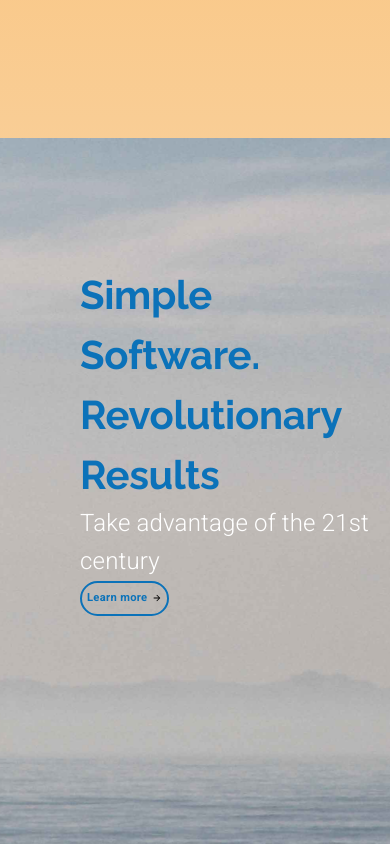
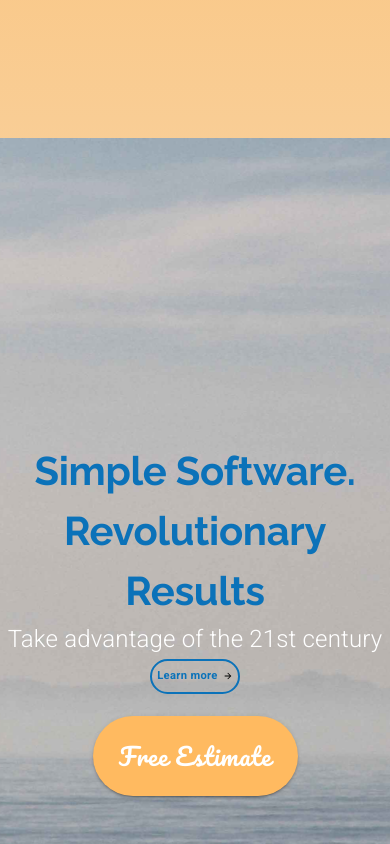
Before and after one commit to Amorem/materialui_arcdev, a React (Create React App) app: page / in a window 390 px wide. Shown: the part 6040-6884 px from the top of the page. Built offline with nearby package versions, Linux system fonts and the light colour scheme.

Commit message:
CTA finished

```diff
--- a/src/Components/UI/CallToAction.js
+++ b/src/Components/UI/CallToAction.js
@@ -4,6 +4,7 @@ import Typography from "@material-ui/core/Typography";
 import { makeStyles, useTheme } from "@material-ui/core/styles";
 import Button from "@material-ui/core/Button";
 import ButtonArrow from "./ButtonArrow";
+import useMediaQuery from "@material-ui/core/useMediaQuery";
 
 import background from "../../assets/background.jpg";
 import mobileBackground from "../../assets/mobileBackground.jpg";
@@ -21,12 +22,14 @@ const useStyles = makeStyles((theme) => ({
   background: {
     backgroundImage: `url(${background})`,
     backgroundPosition: "center",
+    backgroundAttachment: "fixed",
     backgroundSize: "cover",
     backgroundRepeat: "no-repeat",
     height: "60em",
     width: "100%",
     [theme.breakpoints.down("md")]: {
       backgroundImage: `url(${mobileBackground})`,
+      backgroundAttachment: "inherit",
     },
   },
   estimateButton: {
@@ -37,21 +40,34 @@ const useStyles = makeStyles((theme) => ({
     backgroundColor: theme.palette.common.orange,
     fontSize: "1.5rem",
     marginRight: "5em",
+    marginLeft: "2em",
+    [theme.breakpoints.down("sm")]: {
+      marginLeft: 0,
+      marginRight: 0,
+    },
   },
 }));
 
 export default function CallToAction() {
   const classes = useStyles();
   const theme = useTheme();
+  const matchesSM = useMediaQuery(theme.breakpoints.down("sm"));
 
   return (
     <Grid
       container
       alignItems="center"
-      justify="space-between"
+      justify={matchesSM ? "center" : "space-between"}
       className={classes.background}
+      direction={matchesSM ? "column" : "row"}
     >
-      <Grid item style={{ marginLeft: "5em" }}>
+      <Grid
+        item
+        style={{
+          marginLeft: matchesSM ? 0 : "5em",
+          textAlign: matchesSM ? "center" : "inherit",
+        }}
+      >
         <Grid container direction="column">
           <Grid item>
             <Typography variant="h2">
@@ -61,7 +77,7 @@ export default function CallToAction() {
             <Typography variant="subtitle2" style={{ fontSize: "1.5rem" }}>
               Take advantage of the 21st century
             </Typography>
-            <Grid container item>
+            <Grid container item justify={matchesSM ? "center" : undefined}>
               <Button variant="outlined" className={classes.learnButton}>
                 <span style={{ marginRight: 5 }}> Learn more</span>
                 <ButtonArrow
```
